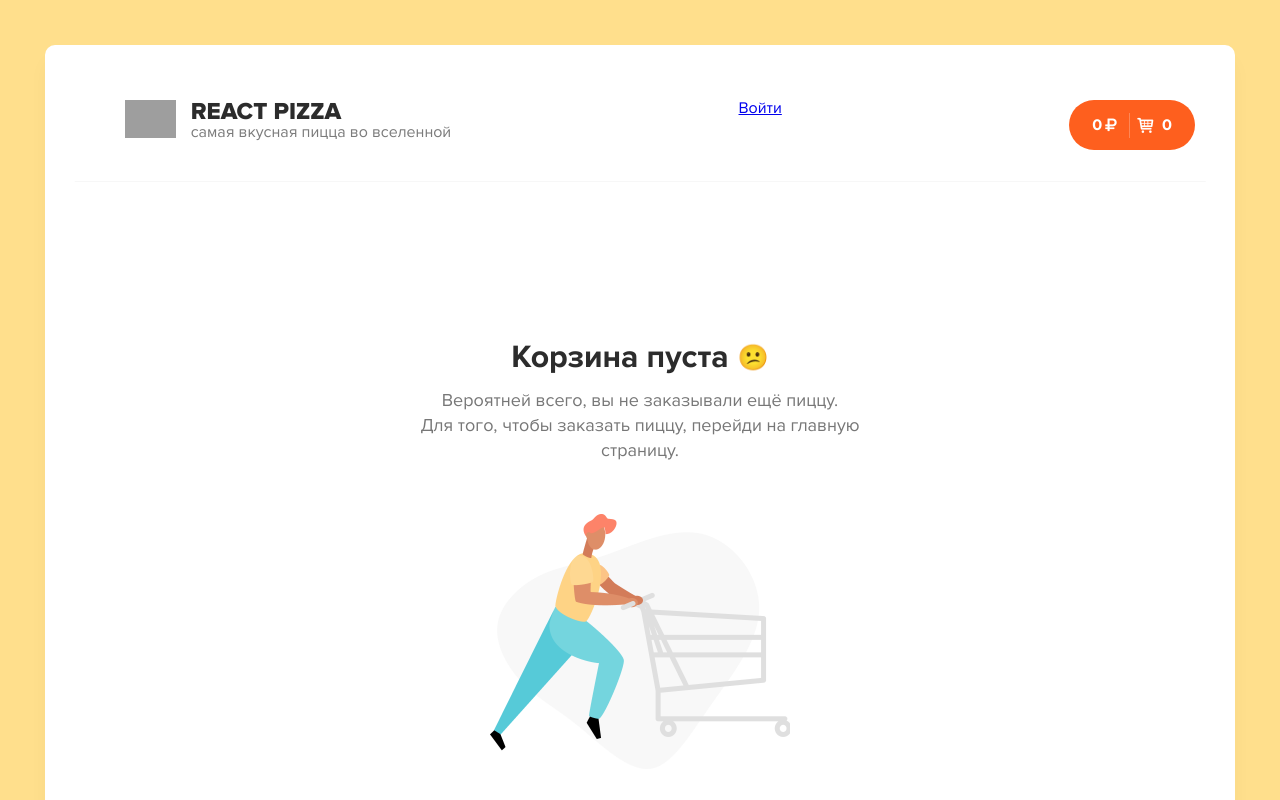
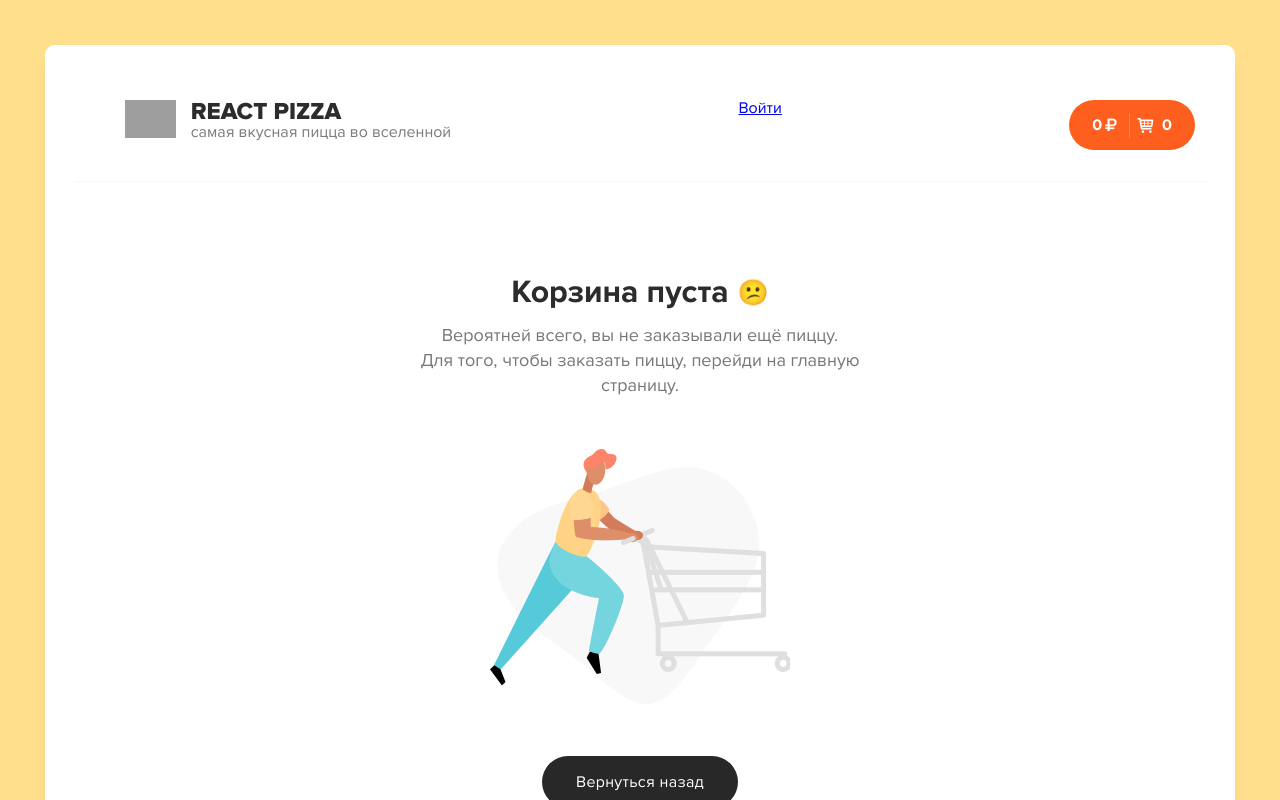
Before and after one commit to TimmTha7er/pizza-work, a React (Create React App) app in the folder client/: page /empty-cart in a window 1280 px wide. Shown: the top 800 px of the page. Built offline with nearby package versions, Linux system fonts and the light colour scheme; grey boxes are pictures that could not be loaded.

Commit message:
refactoring empty cart

```diff
--- a/client/src/components/Cart/CartEmpty.jsx
+++ b/client/src/components/Cart/CartEmpty.jsx
@@ -9,7 +9,7 @@ const CartEmpty = ({ totalCount }) => {
   }
 
   return (
-    <section className='empty-cart'>
+    <div className='empty-cart page'>
       <div className='container empty-cart__container'>
         <h2 className='empty-cart__title'>Корзина пуста</h2>
         <p className='empty-cart__text'>
@@ -29,7 +29,7 @@ const CartEmpty = ({ totalCount }) => {
           Вернуться назад
         </Link>
       </div>
-    </section>
+    </div>
   );
 };
 
--- a/client/src/scss/components/_empty-cart.scss
+++ b/client/src/scss/components/_empty-cart.scss
@@ -3,24 +3,9 @@
 // ----------------------------------------------
 .empty-cart {
   text-align: center;
-  padding: 160px 0;
-
-  @media only screen and (max-width: 1200px) {
-    padding: 100px 0;
-  }
-  @media only screen and (max-width: 992px) {
-    padding: 60px 0;
-  }
-  @media only screen and (max-width: 768px) {
-    padding: 50px 0;
-  }
-  @media only screen and (max-width: 480px) {
-    padding: 35px 0;
-  }
 
   &__container {
     max-width: 550px;
-    box-shadow: none;
   }
 
   &__title {
```
